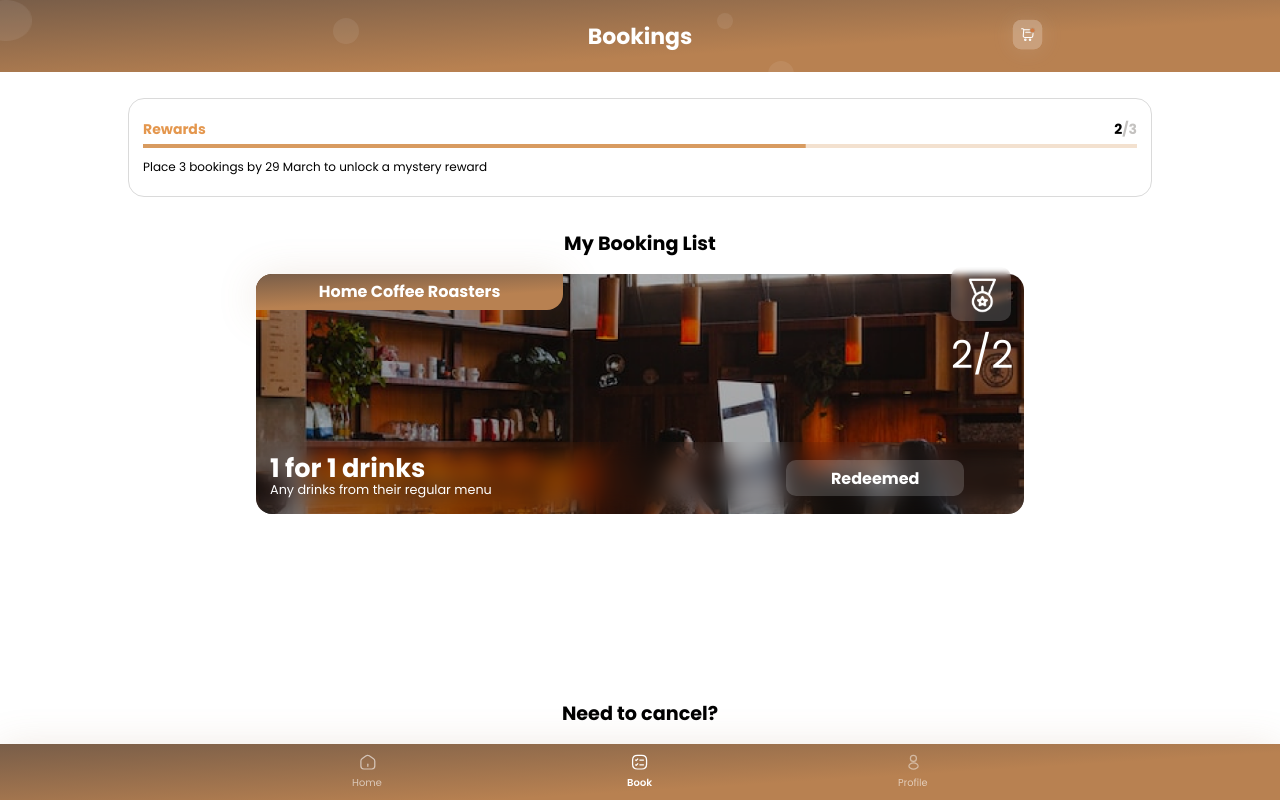
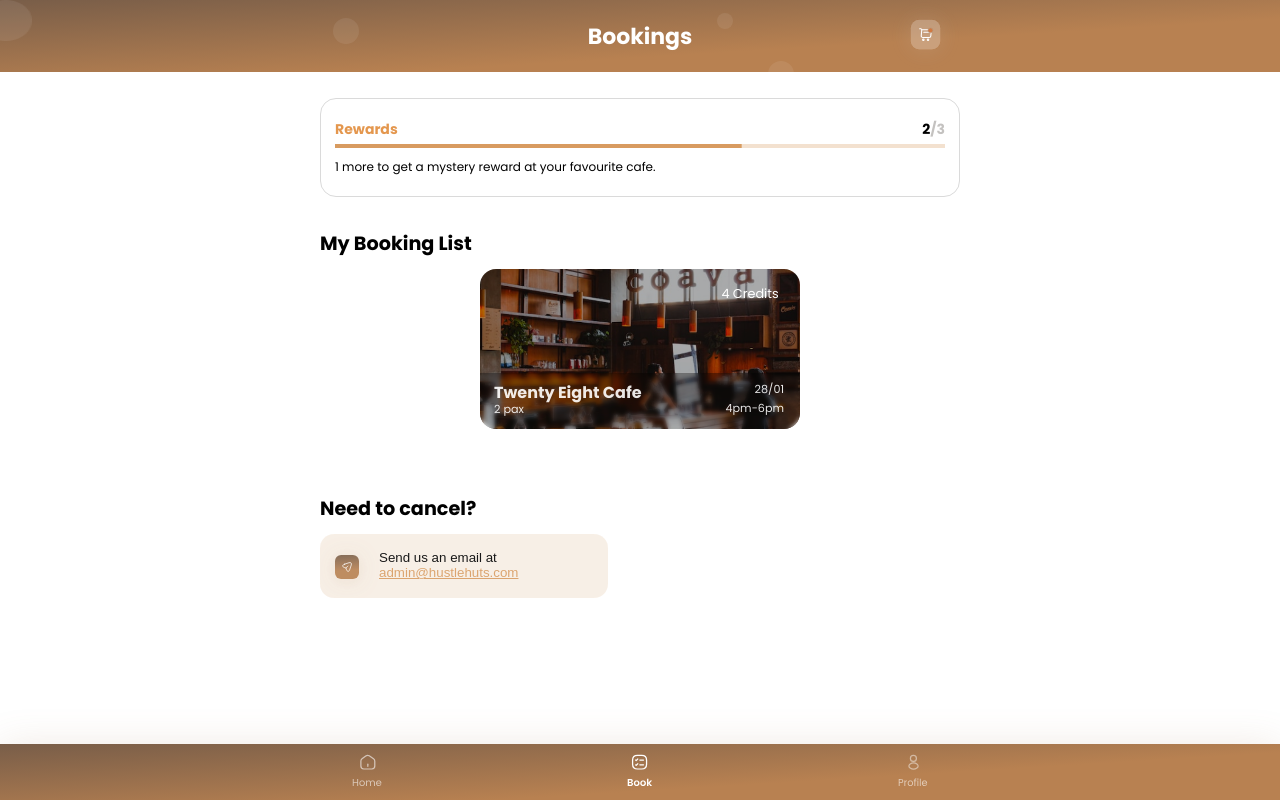
Before and after one commit to hustle-huts/hustlehuts-app, a Next.js app: page /bookings in a window 1280 px wide. Built offline with nearby package versions, Linux system fonts and the light colour scheme.

Commit message:
done with bookings page

```diff
--- /dev/null
+++ b/components/bookings/booking-item.module.css
@@ -0,0 +1,102 @@
+.card {
+    background-size: cover;
+    position: absolute;
+    height: 10rem;
+    width: 20rem;
+    border-radius: 16px;
+    background-repeat: no-repeat;
+    background-position: center;
+}
+
+.badge {
+    position: absolute;
+    width: 80px;
+    display: flex;
+    flex-direction: column;
+    align-items: center;
+    justify-content: center;
+    height: 40px;
+    right: 10px;
+    top: 16px;
+}
+
+.badgeText {
+    align-items: center;
+    color: white;
+    font-size: 0.8rem;
+    font-weight: 400;
+    justify-content: center;
+    text-align: center;
+}
+
+.leftHeading {
+    display: flex;
+    width: 50%;
+    padding-left: 14px;
+    flex: 1.5;
+    flex-direction: column;
+}
+
+.rightHeading {
+    width: 50%;
+    padding-top: 0.6rem;
+    padding-right: 1rem;
+    padding-bottom: 0.6rem;
+    flex: 1;
+    display: flex;
+    align-items: center;
+    justify-content: center;
+    flex-direction: column;
+}
+
+.rightHeadingText {
+    font-size: 0.7rem;
+    color: white;
+    line-height: 10px;
+    margin-top: 0.1rem;
+    font-weight: 200;
+    display: flex;
+    justify-content: right;
+    text-align: right;
+}
+
+.topleftHeadingText {
+    font-size: 1rem;
+    color: white;
+    line-height: 16.5px;
+    font-weight: 600;
+    display: flex;
+    align-items: flex-end;
+    justify-content: left;
+    text-align: left;
+}
+
+.bottomleftHeadingText {
+    font-size: 0.7rem;
+    color: white;
+    line-height: 16.5px;
+    font-weight: 200;
+    display: flex;
+    align-items: flex-start;
+    justify-content: left;
+    text-align: left;
+}
+
+.headingContainer {
+    gap: 10px;
+    display: flex;
+    align-items: center;
+    flex-direction: row;
+    position: absolute;
+    justify-content: space-between;
+    width: 100%;
+    bottom: 0px;
+    text-align: center;
+    height: 35%;
+    background-size: cover;
+    background: linear-gradient(180deg, rgba(2, 2, 2, 0.37) 0%, rgba(2, 2, 2, 0) 100%);
+    opacity: 0.9;
+    backdrop-filter: blur(2px);
+    /* Note: backdrop-filter has minimal browser support */
+    border-radius: 0px 0px 16px 16px;
+}
--- /dev/null
+++ b/components/bookings/booking-item.tsx
@@ -0,0 +1,35 @@
+import styles from './booking-item.module.css';
+import Button from '../ui/button';
+import Image from 'next/image';
+import Booking from '../../public/images/booking-image.png'
+interface props {
+    bookingId?: Number;
+    imageLink?: String;
+    cafeName?: String;
+    noOfPax?: Number;
+    reservationDate?: String;
+    reservationTime?: String;
+    noOfCredits?: Number;
+}
+
+const CafeItem:React.FC<props> = (props) => {
+    return (
+        <div className={styles.card} style={{ backgroundImage: `url(${Booking.src})` }}>
+            <div className={styles.badge}>
+                <p className={styles.badgeText}>4 Credits</p>
+            </div>
+            <div className={styles.headingContainer} >
+                <div className={styles.leftHeading}>
+                    <p className={styles.topleftHeadingText}>Twenty Eight Cafe</p>
+                    <p className={styles.bottomleftHeadingText}>2 pax</p>
+                </div>
+                <div className={styles.rightHeading}>
+                    <p className={styles.rightHeadingText}>28/01</p>
+                    <p className={styles.rightHeadingText}>4pm-6pm</p>
+                </div>
+            </div>
+        </div>
+    );
+}
+
+export default CafeItem;
--- a/components/users/bookings-bar.module.css
+++ b/components/bookings/bookings-bar.module.css
@@ -3,7 +3,7 @@
     display: flex;
     flex-direction: column;
     align-items: center;
-    width: 80%;
+    width: 100%;
     border: none;
     margin-top: 10px;
 
--- a/components/users/bookings-bar.tsx
+++ b/components/bookings/bookings-bar.tsx
@@ -16,7 +16,7 @@ export default function BookingsBar() {
                     <div style={{ height: '4px', color:"#D89B60", marginTop:'4px' }}>
                         <LinearProgress color='inherit' variant='determinate' value={66.67} />
                     </div>
-                    <p className={styles.desc}>Place 3 bookings by 29 March to unlock a mystery reward</p>
+                    <p className={styles.desc}>1 more to get a mystery reward at your favourite cafe.</p>
                 </div>
             </div>
         </div>
--- a/components/topBanner/top-banner.module.css
+++ b/components/topBanner/top-banner.module.css
@@ -30,8 +30,14 @@
     width: 100%;
     height: 100%;
     top: 0%;
-    right: -30%;
+    right: -35%;
     z-index: 3;
+}
+
+@media screen and (min-width: 810px) {
+    .cart {
+        right: -22%;
+    }
 }
 
 .leftEclipse {
--- a/pages/bookings/index.tsx
+++ b/pages/bookings/index.tsx
@@ -1,9 +1,11 @@
 import styles from '../../styles/Bookings.module.css';
-import CafeItem from '@/components/cafes/cafe-item';
+import BookingItem from '@/components/bookings/booking-item';
 import BottomNavbar from '@/components/bottomNavbar/bottom-navbar';
 import TopBanner from '@/components/topBanner/top-banner';
-import BookingsBar from '@/components/users/bookings-bar';
-import { LinearProgress } from '@mui/material';
+import BookingsBar from '@/components/bookings/bookings-bar';
+import SendIcon from '../../public/images/bookings-send.svg'
+import Image from 'next/image';
+import Link from 'next/link';
 
 export default function BookingsPage() {
     return (
@@ -11,16 +13,27 @@ export default function BookingsPage() {
             <TopBanner currentPage='book' />
             <div className={styles.bookingContainer}>
                 <BookingsBar />
-                <h1 className={styles.title}>
+                <p className={styles.title}>
                     My Booking List
-                </h1>
+                </p>
+
                 <div className={styles.cafeContainer} >
-                    <CafeItem isOpen />
+                    {/* <BookingsList userId=""></BookingsList> */}
+                    <BookingItem />
                 </div>
 
-                <h1 className={styles.title}>
-                    Need to cancel?
-                </h1>
+                <div>
+                    <p className={styles.title}>
+                        Need to cancel?
+                    </p>
+
+                    <Link href='mailto:admin@hustlehuts.com'>
+                        <button className={styles.contactButton}>
+                            <Image className={styles.contactIcon} alt="Contact Icon" src={SendIcon}/>
+                            <p className={styles.contactText}>Send us an email at <span className={styles.emailText}>admin@hustlehuts.com</span></p>
+                        </button>
+                    </ Link>
+                </div>
             </div>
             <BottomNavbar currentPage="book" />
         </div>
--- a/styles/Bookings.module.css
+++ b/styles/Bookings.module.css
@@ -1,22 +1,65 @@
 .bookingContainer {
     padding-top: 5.5rem;   /* 4.5rem is the height of top banner, and then add some more margin for aesthetics */
     padding-bottom: 3.5rem;   /* height of bottom navbar */
-    text-align: center;
+
+    padding-left: 5%;
+    padding-right: 5%;
 
     display: flex;
     flex-direction: column;
     justify-content: center;
     align-items: center;
+    margin: 0 auto;
+}
+
+@media screen and (min-width: 810px) {
+    .bookingContainer {
+        padding-left: 25%;
+        padding-right: 25%;
+    }
 }
 
 .title {
     margin-top: 2rem;
+    text-align: left;
     margin-bottom: 1rem;
-    height: 3rem; /* to overwrite the globals.css */
+    height: 1.5rem; /* to overwrite the globals.css */
     font-size: 1.2rem;
+    font-weight: 600;
 }
 
 .cafeContainer {
     display: flex;
     justify-content: center;
+    height: 450px;
 }
+
+.contactButton {
+    display: flex;
+    align-items: center;
+    justify-content: center;
+    width: 18rem;
+    border: none;
+    border-radius: 14px;
+    background: rgba(216, 169, 119, 0.2);
+    opacity: 0.9;
+    cursor: pointer;
+    height: 4rem;
+}
+
+.contactIcon {
+    margin-top: 0.3rem;
+    width: 4rem;
+    height: 4rem;
+}
+
+.contactText {
+    text-align: left;
+    margin-top: 2rem;
+}
+
+.emailText {
+    color:#D89B60;
+    text-align: left;
+    text-decoration: underline;
+}
```
Also changed, not shown: public/images/bookings-send.svg (added).
